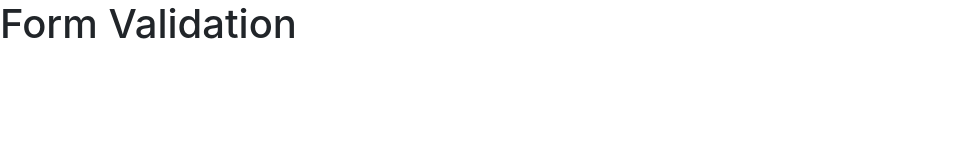
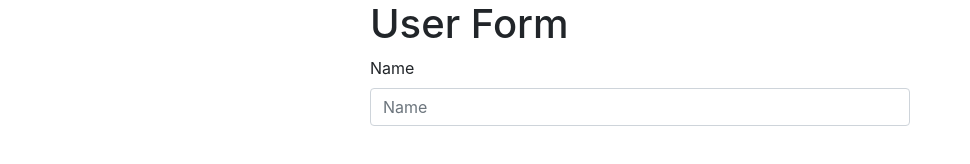
Before and after one commit to Djones917/RegularEXPvalidationForm, a plain HTML site: page index.html in a window 1280 px wide. Shown: the whole page, without its empty margins (0-970 px from the left). Drawn offline with nearby package versions, Linux system fonts and the light colour scheme.

Commit message:
added invalid feed back for name

```diff
--- a/index.html
+++ b/index.html
@@ -14,7 +14,23 @@
 </head>
 
 <body>
-    <h1>Form Validation</h1>
+
+    <div class="container">
+        <div class="row">
+            <div class="col-md-6 mx-auto">
+                <h1>User Form</h1>
+                <form>
+                  <div class="form-group">
+                      <label>Name</label>
+                      <input type="text" class="form-control" id="name" placeholder="Name">
+                      <div class="invalid-feedback">
+                          Name must be between 2 and 10 characters
+                      </div>
+                  </div>
+                </form>
+            </div> <!-- end of col-md-6 -->
+        </div> <!-- End of row -->
+    </div> <!-- End of container -->
 
     <!-- Optional JavaScript -->
     <!-- jQuery first, then Popper.js, then Bootstrap JS -->
```
